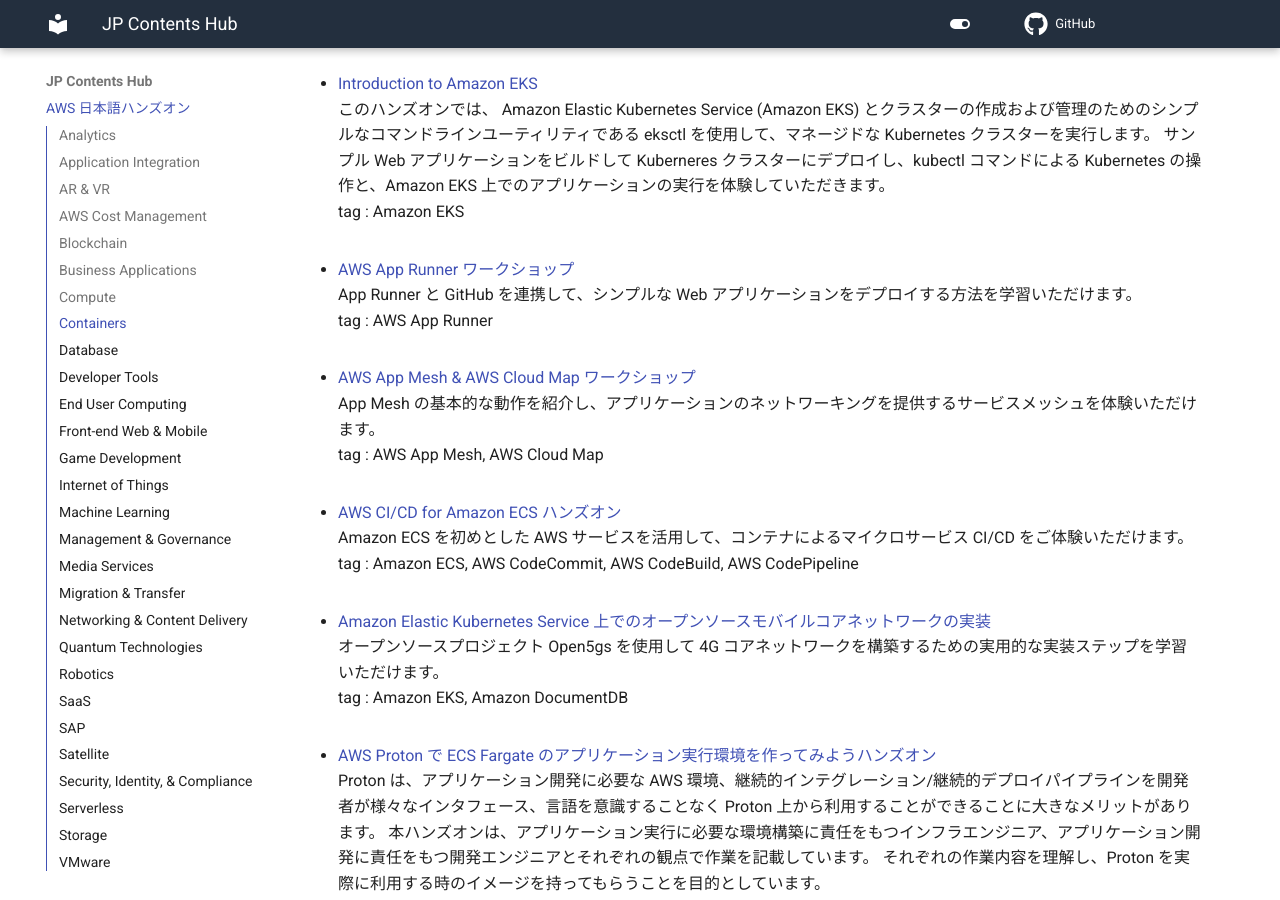
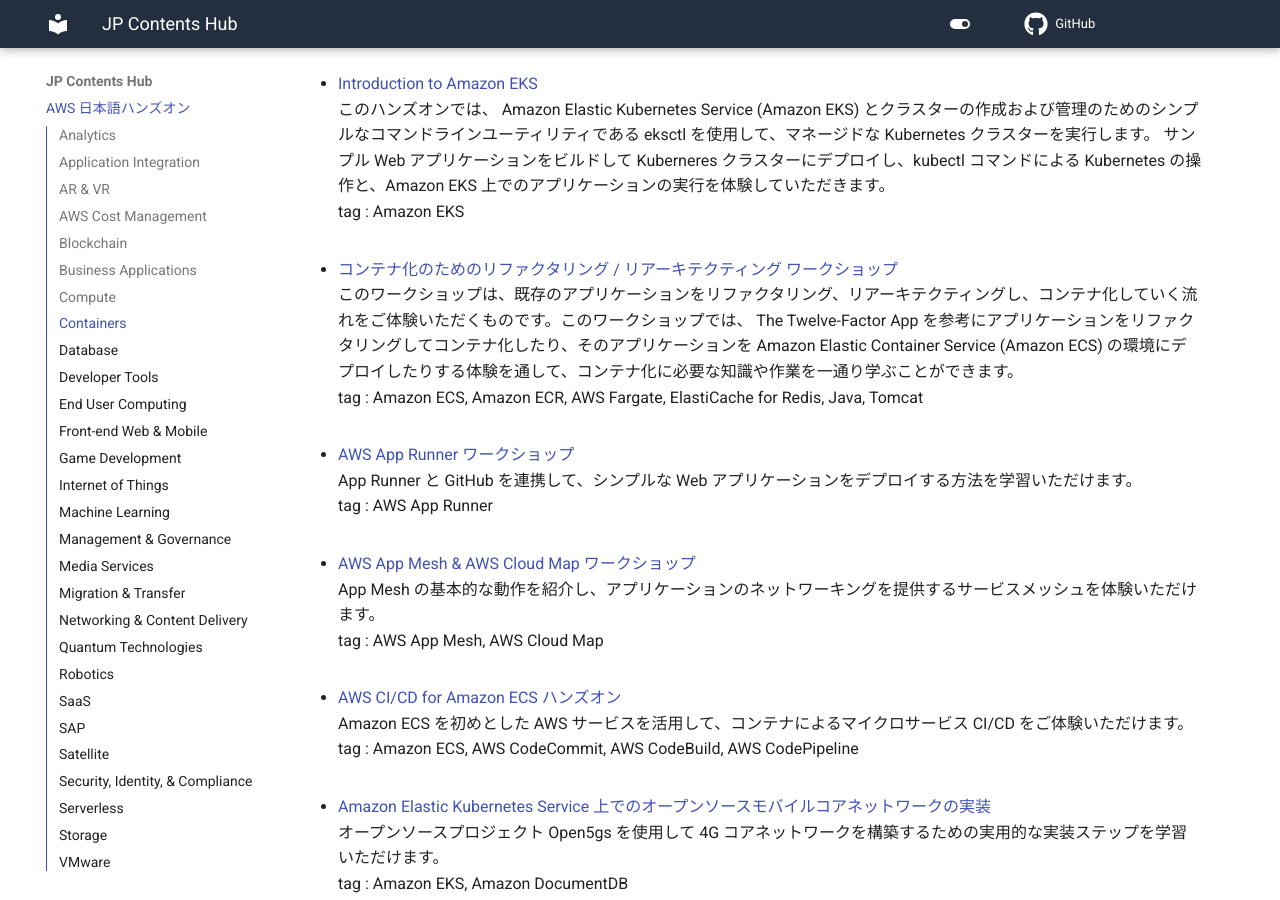
Before and after one commit to aws-samples/jp-contents-hub, an MkDocs documentation site: the page built from content/index.md, in a window 1280 px wide and 900 px high, scrolled down 8242 px. Built offline with MkDocs 1.6.1 and Material for MkDocs 9.7.7, drawn with Linux system fonts in a browser that asks for light colours; comment, search, counter and statistics services are not loaded; some of the changed text lies outside the part shown.

Commit message:
add: 新規ハンズオンコンテンツ追加

```diff
--- a/content/index.md
+++ b/content/index.md
@@ -221,6 +221,10 @@
 - <a href="https://eks-for-aws-summit-online.workshop.aws/" target="_blank" onclick="sendClickCount()" onauxclick="sendClickCount()">Introduction to Amazon EKS</a>
 このハンズオンでは、 Amazon Elastic Kubernetes Service (Amazon EKS) とクラスターの作成および管理のためのシンプルなコマンドラインユーティリティである eksctl を使用して、マネージドな Kubernetes クラスターを実行します。  サンプル Web アプリケーションをビルドして Kuberneres クラスターにデプロイし、kubectl コマンドによる Kubernetes の操作と、Amazon EKS 上でのアプリケーションの実行を体験していただきます。
 tag : Amazon EKS
+
+- <a href="https://catalog.us-east-1.prod.workshops.aws/workshops/a49e50ba-7473-4348-ba5d-6166385ad91d/ja-JP" target="_blank" onclick="sendClickCount()" onauxclick="sendClickCount()">コンテナ化のためのリファクタリング / リアーキテクティング ワークショップ</a>
+このワークショップは、既存のアプリケーションをリファクタリング、リアーキテクティングし、コンテナ化していく流れをご体験いただくものです。このワークショップでは、 The Twelve-Factor App を参考にアプリケーションをリファクタリングしてコンテナ化したり、そのアプリケーションを Amazon Elastic Container Service (Amazon ECS)  の環境にデプロイしたりする体験を通して、コンテナ化に必要な知識や作業を一通り学ぶことができます。
+tag : Amazon ECS, Amazon ECR, AWS Fargate, ElastiCache for Redis, Java, Tomcat
 
 - <a href="https://github.com/harunobukameda/AWS-App-Runner/blob/main/AWS%20App%20Runner%20%E3%83%AF%E3%83%BC%E3%82%AF%E3%82%B7%E3%83%A7%E3%83%83%E3%83%97.pdf" target="_blank" onclick="sendClickCount()" onauxclick="sendClickCount()">AWS App Runner ワークショップ</a>
 App Runner と GitHub を連携して、シンプルな Web アプリケーションをデプロイする方法を学習いただけます。
@@ -633,6 +637,10 @@
 このワークショップでは、自分が構築したアプリケーション のセキュリティについて考える方法を学びます。一般的なセキュリティリスクと、ソフトウェアデリバリーに大きな影響を与えることなくアプリケーションを保護するために使用できるツールとテクニックについて説明します。
 tag : OWASP Top 10,  静的アプリケーションセキュリティテスト (SAST), ソフトウェア構成解析 (SCA), 動的アプリケーションセキュリティテスト (DAST), セキュアコードレビュー
 
+- <a href="https://catalog.us-east-1.prod.workshops.aws/workshops/a11f0f32-cc23-4c95-b243-43c53bdc7177/ja-JP/" target="_blank" onclick="sendClickCount()" onauxclick="sendClickCount()">Data Perimeter Workshop</a>
+多くの組織で、お客様がオンプレミス環境で実現しているのと同じように、AWS環境でネットワークとアイデンティティの境界 (Perimeter) を構築したいと考えています。本ワークショップでは、AWSのお客様のリソースに対して境界を構築するためのいくつかのベストプラクティス、利用可能な AWS サービスや機能について紹介します。
+tag : Session Manager, CloudTrail, Athena, データ境界コントロール
+
 - <a href="https://d2h9aujg4hgxod.cloudfront.net/72704A00-FCD4-11EB-B3AC-898E20057A09/index.html" target="_blank" onclick="sendClickCount()" onauxclick="sendClickCount()">GuardDuty Workshop</a>
 Amazon GuardDuty (マネージド型脅威検出サービス)を使用した脅威の検出と修復をカバーするシナリオについて説明します。このシナリオは、GuardDuty が検出できる脅威の一部を表す、いくつかの脅威ベクトルにまたがる攻撃をシミュレートします。さらに、GuardDuty の検出結果を表示および分析する方法、その結果に基づいてアラートを送信する方法、最後に検出結果に対する修復方法について説明します。
 tag : Amazon GuardDuty
```
Also changed, not shown: README.md (+8 -0 lines).
